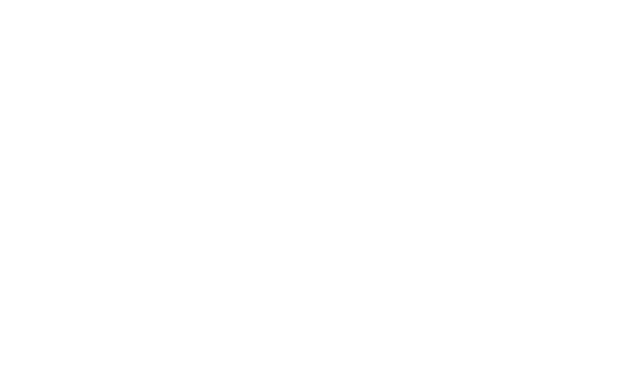
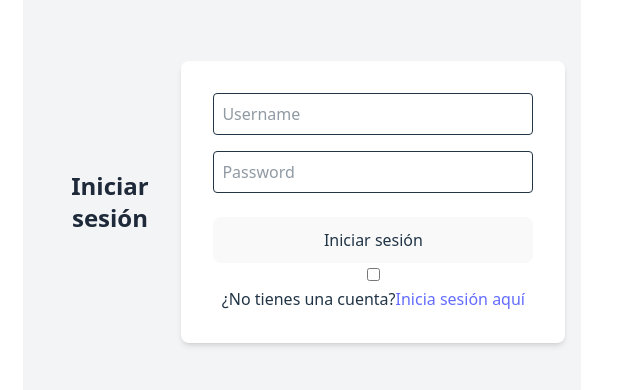
Before and after one commit to FaridAquino/hackaton3Practica, a React (Vite) app in the folder frontendHackaton3Practica/: page /#/ in a window 1280 px wide. Shown: the part 230-620 px from the top of the page, without its empty margins (338-978 px from the left). Built offline with nearby package versions, Linux system fonts and the light colour scheme.

Commit message:
get task

```diff
--- /dev/null
+++ b/frontendHackaton3Practica/src/JsonFormat/getTasks.ts
@@ -0,0 +1,6 @@
+export interface Task {
+     id:  number,
+    title: string,
+    completed: true,
+    createdAt: string
+}
--- /dev/null
+++ b/frontendHackaton3Practica/src/api/api.ts
@@ -0,0 +1,47 @@
+import axios from "axios"
+
+const baseURL = 'http://localhost:8080/api'; // Reemplaza con la URL de tu API
+
+export const llamaApi = axios.create({
+    baseURL: baseURL, // Reemplaza con la URL de tu API
+    headers: {
+        'Content-Type': 'application/json',
+    },
+});
+
+interface UserInterface {
+    email: string;
+    username: string;
+    password: string;
+    confirmPassword?: string; // Este campo es opcional, ya que no se envía al backend
+}
+
+export const registerUser = async (data : UserInterface ) => {
+    try {
+        const response = await llamaApi.post('auth/register', data); // endpoitn puedes cambiarlo a convenientcia
+        // cómo enviar un mensaje a la consola para confirmar que se envió el registro
+        console.log('Usuario registrado:', response.data);
+        return response.data; // Devuelve la respuesta para confirmar que se envió.
+    } catch (error) {
+        console.error('Error al registrar usuarioxd:', error);
+        throw error; // Lanza el error para que pueda ser manejado por quien llame a la función RegisterUser
+        // al thrwo lanzar eror delegas el manejo del mismo :
+    }
+}
+
+interface loginData {
+    email: string;
+    password: string;
+}
+
+export const loginUser = async (data: loginData) => {
+    try {
+        const response = await llamaApi.post('auth/login', data); // endpoint puedes cambiarlo a conveniencia
+        console.log('Usuario logueado:', response.data);
+        return response.data; // Devuelve la respuesta para confirmar que se envió.
+    } catch (error) {
+        console.error('Error al iniciar sesión:', error);
+        throw error; // Lanza el error para que pueda ser manejado por quien llame a la función loginUser
+    }
+
+}
--- a/frontendHackaton3Practica/src/pages/login.tsx
+++ b/frontendHackaton3Practica/src/pages/login.tsx
@@ -1,9 +1,118 @@
-import { useNavigate } from "react-router-dom";
+import React from "react";
+import { useState } from "react";
+import { loginUser } from "../api/api";
+import { Link, useNavigate} from "react-router-dom"; // Para redirigir al usuario después del inicio de sesión
 
-function Login(){
-    return(
-        <></>
+
+const LoginForm = () => {
+
+
+    const [loading, setLoading] = useState(false); // Para manejar el estado de carga del botón
+    const [email, setEmail] = useState('');
+    const [password, setPassword] = useState('');
+    const [message, setMessage] = useState(''); // Para manejar mensajes de éxito o error
+    const [errorMessage, setError] = useState(''); // Para manejar errores
+
+    const navigate = useNavigate(); // Para redirigir al usuario después del inicio de sesión
+    const handleSubmit = async (e: React.FormEvent) => {
+        e.preventDefault(); // Evita que el formulario se envíe de forma predeterminada
+
+        const email = (e.target as HTMLFormElement).email.value;
+        const password = (e.target as HTMLFormElement).password.value;
+
+        // Validaciones rudimentarias
+        if (!email || !password) {
+            alert('Por favor, completa todos los campos.');
+            return;
+        }
+        if (!/^[^\s@]+@[^\s@]+\.[^\s@]+$/.test(email)) {
+            alert('Por favor, ingresa un correo electrónico válido.');
+            return;
+        }
+        if (!email.includes('@')) {
+            alert('Revise que su correo este bien escrito.');
+            return;
+        }
+
+        setLoading(true); // Opcional: puedes mostrar un indicador de carga mientras se procesa el inicio de sesión
+        try {
+            const data = await loginUser({ email, password });
+            console.log('Usuario logueado:', data);
+
+            setEmail(''); // Limpia el campo de correo electrónico
+            setPassword(''); // Limpia el campo de contraseña
+            setMessage('Inicio de sesión exitoso.'); // Mensaje de éxito
+            setError(''); // Limpia cualquier mensaje de error previo
+            setLoading(false); // Detiene el estado de carga después de iniciar sesión
+            // Aquí puedes guardar el token o la información del usuario en el estado global o en localStorage si es necesario
+            localStorage.setItem('token', data.token); // Guarda el token en localStorage (ajusta según tu API)
+
+
+            navigate('/'); // Redirige al usuario a la página principal o a donde desees después del inicio de sesión
+        } catch (error) {
+            console.error('Error al iniciar sesión:', error);
+            setLoading(false); // Detiene el estado de carga si hay un error
+
+            setError('Error al iniciar sesión. Por favor, verifica tus credenciales.'); // Mensaje de error
+            setMessage(''); // Limpia cualquier mensaje de éxito previo
+
+        } finally {
+            setLoading(false); // Detiene el estado de carga después de intentar iniciar sesión
+        }
+    }
+
+
+    return (
+        <div className="min-h-screen flex items-center justify-center bg-gray-100 p-4">
+            {message && (
+                <div className="bg-green-100 text-green-800 p-4 rounded mb-4">
+                    {message}
+                </div>
+            )}
+
+            {errorMessage && (
+                <div className="bg-red-100 text-red-800 p-4 rounded mb-4">
+                    {errorMessage}
+                </div>
+            )}
+            <h2 className="text-2xl font-bold text-gray-800">
+                Iniciar sesión
+            </h2>
+            <form onSubmit={handleSubmit} action="" className="w-full max-w-sm mx-auto bg-white p-8 rounded-lg shadow-md">
+                <div className="flex flex-col space-y-4 mb-6">
+                    <input
+                    value={email}
+                    onChange={ (e) => setEmail(e.target.value)}
+                    type="text"
+                    name=""
+                    id=""
+                    placeholder="Username"
+                    className="w-full p-2 border rounded"
+    />
+                    <input
+                    value={password}
+                    onChange={(e) => setPassword(e.target.value)}
+                    type="password" name="" id="" placeholder="Password"
+                    className="w-full p-2 border rounded"
+                    />
+                </div>
+                <button type="submit" disabled={loading}
+
+                 className="w-full py-2 px-4 rounded transition-colors ${loading ? 'bg-gray-400 cursor-not-allowed' : 'bg-blue-500 hover:bg-blue-600 text-white'}">
+                    {loading ? 'Iniciando sesión...' : 'Iniciar sesión'}
+                    </button>
+
+                <input type="checkbox" name="Rememberme" id="Recuerdame" />
+                <p>
+                    ¿No tienes una cuenta?
+                    <Link to="/" className="text-blue-500 hover:underline">Inicia sesión aquí</Link>
+                </p>
+            </form>
+        </div>
     );
 }
 
-export default Login;
+export default LoginForm;
+//         {loading ? 'Iniciando sesión...' : 'Iniciar sesión'}
+//         </button>
+//     );
--- /dev/null
+++ b/frontendHackaton3Practica/src/pages/register.tsx
@@ -0,0 +1 @@
+import
```
